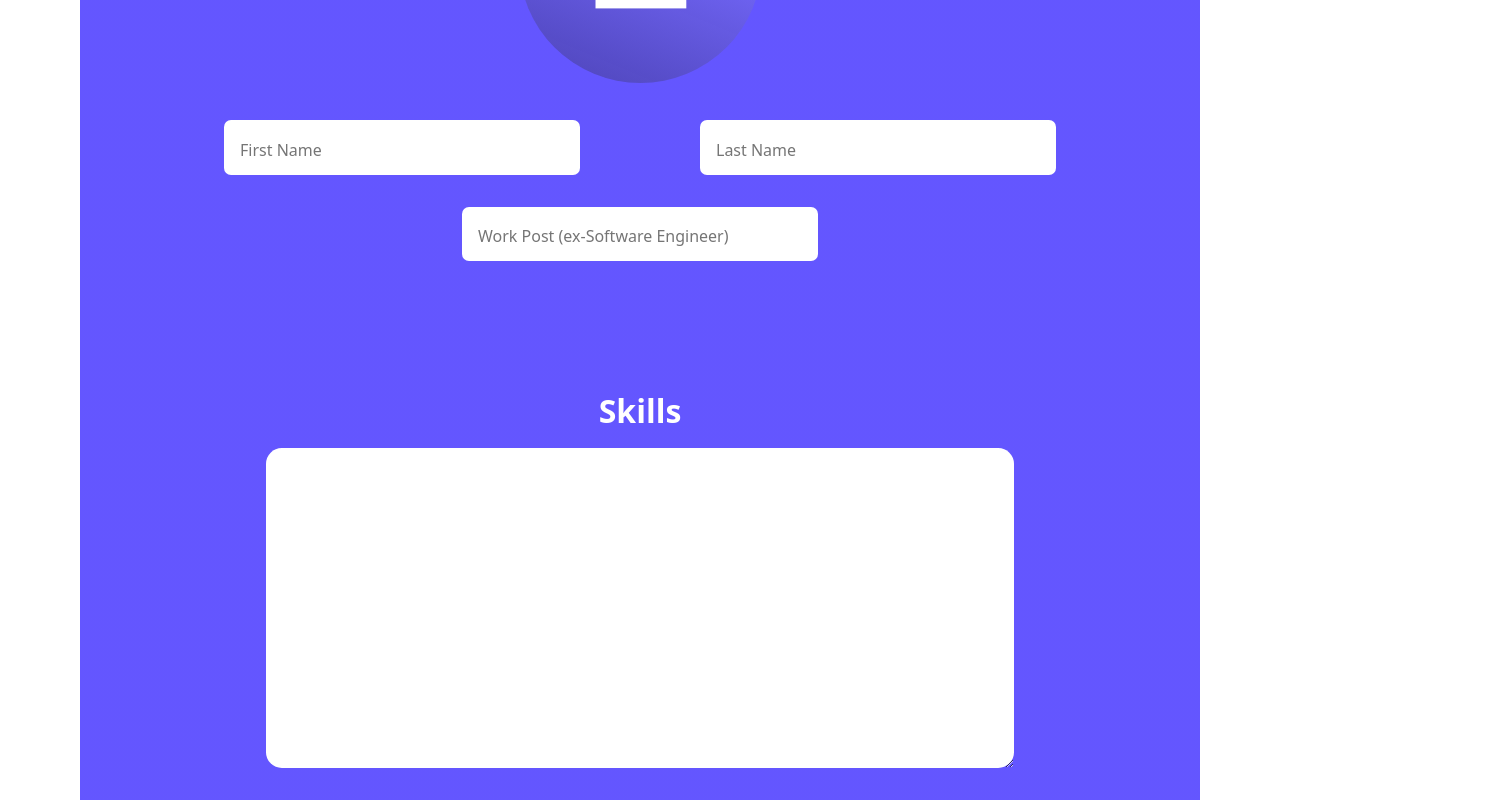
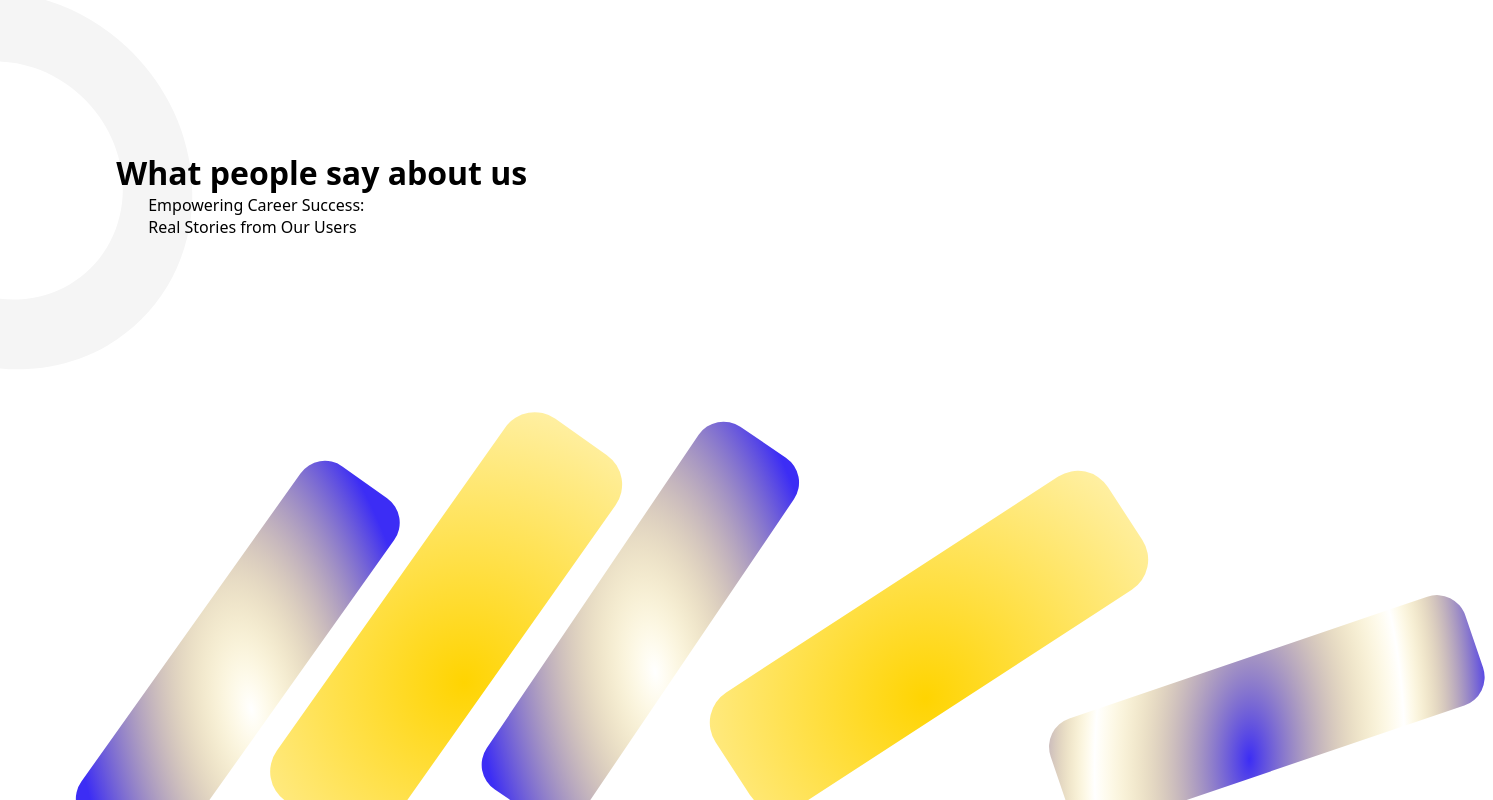
Before and after one commit to soumen974/WorkFolio, a React (Create React App) app: page / in a window 1280 px wide. Shown: the part 660-1460 px from the top of the page, 1493 px wide, since content can reach past the window. Built offline with nearby package versions, Linux system fonts and the light colour scheme.

Commit message:
working on the section 2 styling

```diff
--- a/src/App.js
+++ b/src/App.js
@@ -10,9 +10,9 @@ function App() {
   return (
     <>
         <NavBar/>
-        {/* <Section01/> */}
-        <FormResume/>
-        {/* <Section02/> */}
+        <Section01/>
+        {/* <FormResume/> */}
+        <Section02/>
     </>
   );
 }
--- a/src/Components/FormResume.css
+++ b/src/Components/FormResume.css
@@ -136,12 +136,7 @@ background: linear-gradient(9deg, rgba(26, 6, 255, 0.63) 50.96%, rgba(26, 6, 255
 
 
 }
-.mx-intrst-and-lang{
-    display: flex;
-    flex-wrap: wrap;
-    justify-content: space-evenly;
 
-}
 .objectives  textarea{
     width: 33rem;
     height: 100%;
@@ -158,7 +153,12 @@ background: linear-gradient(9deg, rgba(26, 6, 255, 0.63) 50.96%, rgba(26, 6, 255
 }
 
 
+.mx-intrst-and-lang{
+    display: flex;
+    flex-wrap: wrap;
+    justify-content: space-evenly;
 
+}
 
 
 .link-inputs {
--- a/src/Components/Section02.css
+++ b/src/Components/Section02.css
@@ -0,0 +1,26 @@
+.Section-02{
+    padding: auto;
+    padding: 0rem 4rem ;
+
+}
+.headder-sec-02{
+    display: flex;
+    padding: 0rem 0rem;
+    width: 100%;
+}
+.headder-sec-02 svg{
+    width: 100%;
+
+}
+.head-tag-text{
+    padding: 10rem 0rem;
+    margin-left: -6%;
+
+}
+.head-tag-text h4{
+    padding: 0rem 2rem;
+    font-weight: normal;
+    font-size: 1rem;
+    width: 60%;
+
+}
--- a/src/Components/Section02.jsx
+++ b/src/Components/Section02.jsx
@@ -4,15 +4,64 @@ import './Section02.css'
 export default function Section02() {
   return (
     <>
-    <div className="sec-02-whole-body">
 
-      <div className="headder-sec-02">
-        <div className="circle-vector"></div>
-        <h1>What people say about us</h1>
-        <h4>Empowering Career Success: Real Stories from Our Users</h4>
+    <div className="headder-sec-02">
+
+          <div className="circle-vector">
+          <svg width="193" height="379" viewBox="0 0 193 379" fill="none" xmlns="http://www.w3.org/2000/svg">
+          <path d="M-35.7788 2.56096C-7.35039 -1.47902 22.1199 1.23488 50.3177 10.4895C78.5154 19.7442 104.673 35.2877 126.736 55.8992C148.799 76.5108 166.167 101.629 177.476 129.282C188.785 156.935 193.726 186.369 191.913 215.274C190.1 244.178 181.581 271.765 167.025 295.868C152.469 319.972 132.273 339.936 108.023 354.192C83.7722 368.448 56.1277 376.609 27.26 378.032C-1.60769 379.456 -30.9125 374.105 -58.3531 362.398L-35.2931 298.552C-17.9855 305.936 0.498001 309.311 18.7057 308.413C36.9135 307.515 54.3498 302.368 69.6453 293.376C84.9408 284.385 97.6792 271.793 106.86 256.59C116.041 241.387 121.414 223.987 122.558 205.756C123.701 187.525 120.584 168.96 113.452 151.519C106.319 134.077 95.3642 118.234 81.4484 105.234C67.5325 92.2335 51.0341 82.4297 33.2489 76.5925C15.4637 70.7553 -3.1241 69.0436 -21.0548 71.5917L-35.7788 2.56096Z" fill="#F5F5F5"/>
+          </svg>
+
+          </div>
+          <div className="head-tag-text">
+          <h1>What people say about us</h1>
+          <h4>Empowering Career Success: Real Stories from Our Users</h4>
+          </div>
+
+     </div>
+
+    <div className="Section-02">
+
+
+
+      <div className="blockOfSqures">
+          <svg width="1429" height="475" viewBox="0 0 1429 475" fill="none" xmlns="http://www.w3.org/2000/svg">
+    <rect x="253.86" y="51" width="115" height="438" rx="30" transform="rotate(35.4217 253.86 51)" fill="url(#paint0_diamond_290_13)"/>
+    <rect x="651.464" y="12" width="115" height="438" rx="30" transform="rotate(34.0849 651.464 12)" fill="url(#paint1_diamond_290_13)"/>
+    <rect x="1391.67" y="189" width="115" height="438" rx="30" transform="rotate(71.2151 1391.67 189)" fill="url(#paint2_diamond_290_13)"/>
+    <rect x="462.051" width="135" height="468" rx="36" transform="rotate(35.242 462.051 0)" fill="url(#paint3_diamond_290_13)"/>
+    <rect x="1024.43" y="59" width="135" height="468" rx="36" transform="rotate(56.9842 1024.43 59)" fill="url(#paint4_diamond_290_13)"/>
+    <defs>
+    <radialGradient id="paint0_diamond_290_13" cx="0" cy="0" r="1" gradientUnits="userSpaceOnUse" gradientTransform="translate(350.682 301.733) rotate(133.61) scale(294.35 618.675)">
+    <stop stopColor="#FFD401" stopOpacity="0"/>
+    <stop offset="0.603633" stopColor="#3C2DF5"/>
+    <stop offset="0.674602" stopColor="#3C2DF5"/>
+    </radialGradient>
+    <radialGradient id="paint1_diamond_290_13" cx="0" cy="0" r="1" gradientUnits="userSpaceOnUse" gradientTransform="translate(748.285 262.733) rotate(-43.593) scale(303.749 638.429)">
+    <stop stopColor="#FFD401" stopOpacity="0"/>
+    <stop offset="0.603633" stopColor="#3C2DF5"/>
+    <stop offset="0.674602" stopColor="#3C2DF5"/>
+    </radialGradient>
+    <radialGradient id="paint2_diamond_290_13" cx="0" cy="0" r="1" gradientUnits="userSpaceOnUse" gradientTransform="translate(1488.49 439.733) rotate(-70.1135) scale(504.262 1059.87)">
+    <stop stopColor="#3C2DF5"/>
+    <stop offset="0.307129" stopColor="#FFD401" stopOpacity="0"/>
+    <stop offset="0.484513" stopColor="#3C2DF5"/>
+    </radialGradient>
+    <radialGradient id="paint3_diamond_290_13" cx="0" cy="0" r="1" gradientUnits="userSpaceOnUse" gradientTransform="translate(575.711 267.907) rotate(-88.4705) scale(445.54 437.763)">
+    <stop stopColor="#FFD401"/>
+    <stop offset="1" stopColor="#FFD401" stopOpacity="0"/>
+    </radialGradient>
+    <radialGradient id="paint4_diamond_290_13" cx="0" cy="0" r="1" gradientUnits="userSpaceOnUse" gradientTransform="translate(1138.09 326.907) rotate(-88.4705) scale(445.54 437.763)">
+    <stop stopColor="#FFD401"/>
+    <stop offset="1" stopColor="#FFD401" stopOpacity="0"/>
+    </radialGradient>
+    </defs>
+          </svg>
+
+
+
+
       </div>
-
-      <div className="blockOfSqures"></div>
 
       <div className="Reviews-boxs">
 
```
